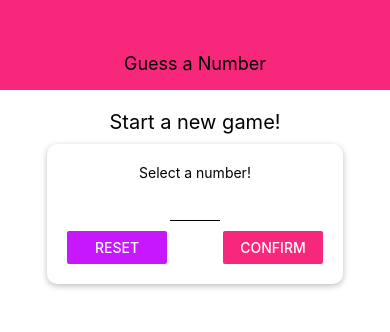
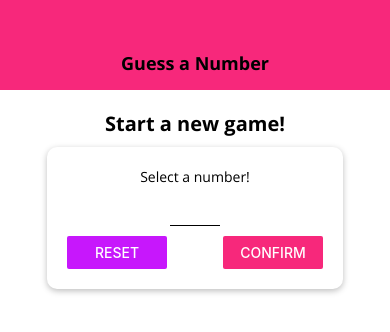
Before and after one commit to hyhong-code/react-native-game, a React Native app: screen / in a window 390 px wide. Shown: the top 332 px of the page. Built offline with nearby package versions, Linux system fonts and the light colour scheme.

Commit message:
Add global theme

```diff
--- a/App.js
+++ b/App.js
@@ -1,14 +1,35 @@
 import React, { useState } from "react";
-import { StyleSheet, Text, View } from "react-native";
+import { StyleSheet, View } from "react-native";
+import * as Font from "expo-font";
+import { AppLoading } from "expo";
 
 import Header from "./src/components/Header";
 import StartGameScreen from "./src/screens/StartGameScreen";
 import GameScreen from "./src/screens/GameScreen";
 import GameoverScreen from "./src/screens/GameoverScreen";
 
+const fetchFonts = () => {
+  Font.loadAsync({
+    "open-sans": require("./assets/fonts/OpenSans-Regular.ttf"),
+    "open-sans-bold": require("./assets/fonts/OpenSans-Bold.ttf"),
+  });
+};
+
 export default function App() {
   const [userNumber, setUserNumber] = useState();
   const [guessedRounds, setGuessedRounds] = useState(0);
+  const [dataLoaded, setDataLoaded] = useState(false);
+
+  if (!dataLoaded) {
+    // AppLoading is expo component designed for loading data
+    return (
+      <AppLoading
+        startAsync={fetchFonts}
+        onFinish={() => setDataLoaded(true)}
+        onError={(err) => console.log(err)}
+      />
+    );
+  }
 
   const handleStartGame = (selectedNumber) => {
     setUserNumber(selectedNumber);
--- a/package.json
+++ b/package.json
@@ -13,7 +13,8 @@
     "react": "~16.11.0",
     "react-dom": "~16.11.0",
     "react-native": "https://github.com/expo/react-native/archive/sdk-38.0.2.tar.gz",
-    "react-native-web": "~0.11.7"
+    "react-native-web": "~0.11.7",
+    "expo-font": "~8.2.1"
   },
   "devDependencies": {
     "@babel/core": "^7.8.6",
--- /dev/null
+++ b/src/components/BodyText.js
@@ -0,0 +1,14 @@
+import React from "react";
+import { Text, StyleSheet } from "react-native";
+
+const BodyText = ({ children, style }) => {
+  return <Text style={{ ...styles.text, ...style }}>{children}</Text>;
+};
+
+const styles = StyleSheet.create({
+  text: {
+    fontFamily: "open-sans",
+  },
+});
+
+export default BodyText;
--- a/src/components/Header.js
+++ b/src/components/Header.js
@@ -1,12 +1,13 @@
 import React from "react";
-import { View, Text, StyleSheet } from "react-native";
+import { View, StyleSheet } from "react-native";
 
 import Colors from "../constants/colors";
+import TitleText from "../components/TitleText";
 
 const Header = ({ title }) => {
   return (
     <View style={styles.header}>
-      <Text style={styles.headerTitle}>{title}</Text>
+      <TitleText style={styles.headerTitle}>{title}</TitleText>
     </View>
   );
 };
@@ -23,6 +24,7 @@
   headerTitle: {
     color: "#000",
     fontSize: 18,
+    fontFamily: "open-sans-bold",
   },
 });
 
--- /dev/null
+++ b/src/components/TitleText.js
@@ -0,0 +1,15 @@
+import React from "react";
+import { Text, StyleSheet } from "react-native";
+
+const TitleText = ({ children, style }) => {
+  return <Text style={{ ...styles.text, ...style }}>{children}</Text>;
+};
+
+const styles = StyleSheet.create({
+  text: {
+    fontFamily: "open-sans-bold",
+    fontSize: 18,
+  },
+});
+
+export default TitleText;
--- /dev/null
+++ b/src/constants/theme.js
@@ -0,0 +1,11 @@
+import { StyleSheet } from "react-native";
+
+export default StyleSheet.create({
+  bodyText: {
+    fontFamily: "open-sans",
+  },
+  title: {
+    fontFamily: "open-sans-bold",
+    fontSize: 18,
+  },
+});
--- a/src/screens/GameScreen.js
+++ b/src/screens/GameScreen.js
@@ -1,6 +1,7 @@
 import React, { useState, useRef, useEffect } from "react";
 import { StyleSheet, View, Text, Button, Alert } from "react-native";
 
+import theme from "../constants/theme";
 import NumberContainer from "../components/NumberContainer";
 import Card from "../components/Card";
 
@@ -60,7 +61,7 @@
 
   return (
     <View style={styles.screen}>
-      <Text>Opponent's Guess</Text>
+      <Text style={theme.title}>Opponent's Guess</Text>
       <NumberContainer>{curGuess}</NumberContainer>
       <Card style={styles.actions}>
         <Button title="LOWER" onPress={handleNextGuess.bind(this, "LOWER")} />
--- a/src/screens/StartGameScreen.js
+++ b/src/screens/StartGameScreen.js
@@ -1,7 +1,6 @@
 import React, { useState } from "react";
 import {
   View,
-  Text,
   StyleSheet,
   Button,
   TouchableWithoutFeedback,
@@ -13,6 +12,8 @@
 import Input from "../components/Input";
 import NumberContainer from "../components/NumberContainer";
 import Colors from "../constants/colors";
+import BodyText from "../components/BodyText";
+import TitleText from "../components/TitleText";
 
 const StartGameScreen = ({ handleStartGame }) => {
   const [value, setValue] = useState("");
@@ -52,9 +53,9 @@
   return (
     <TouchableWithoutFeedback onPress={() => Keyboard.dismiss()}>
       <View style={styles.screen}>
-        <Text style={styles.title}>Start a new game!</Text>
+        <TitleText style={styles.title}>Start a new game!</TitleText>
         <Card style={styles.form}>
-          <Text>Select a number!</Text>
+          <BodyText>Select a number!</BodyText>
           <Input
             style={styles.input}
             blurOnSubmit
@@ -84,7 +85,7 @@
         </Card>
         {isConfirmed && !!selectedNum && (
           <Card style={styles.summary}>
-            <Text>You selected:</Text>
+            <BodyText>You selected:</BodyText>
             <NumberContainer>{selectedNum}</NumberContainer>
             <Button
               title="START GAME"
```
Also changed, not shown: assets/fonts/OpenSans-Bold.ttf (added), assets/fonts/OpenSans-Regular.ttf (added).
